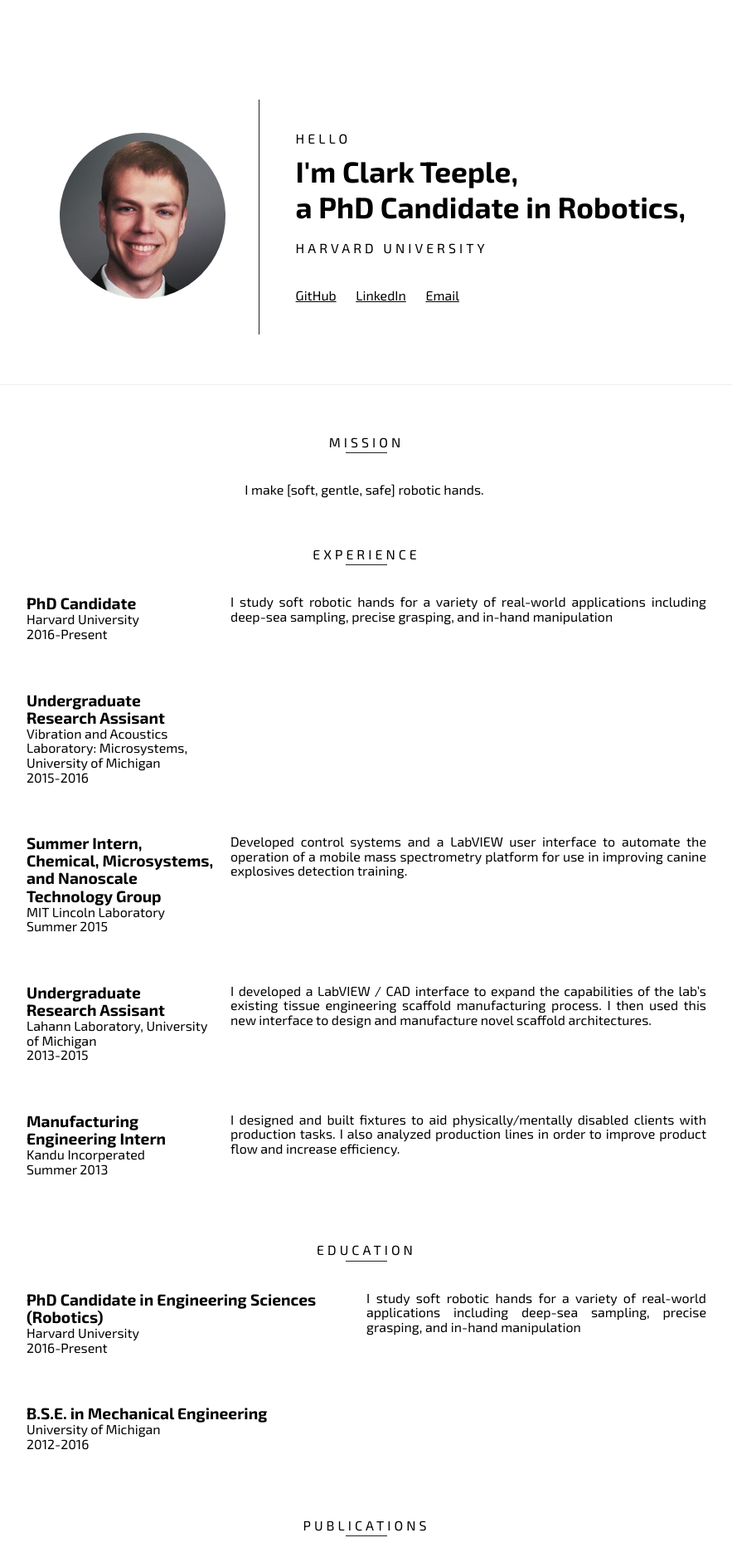
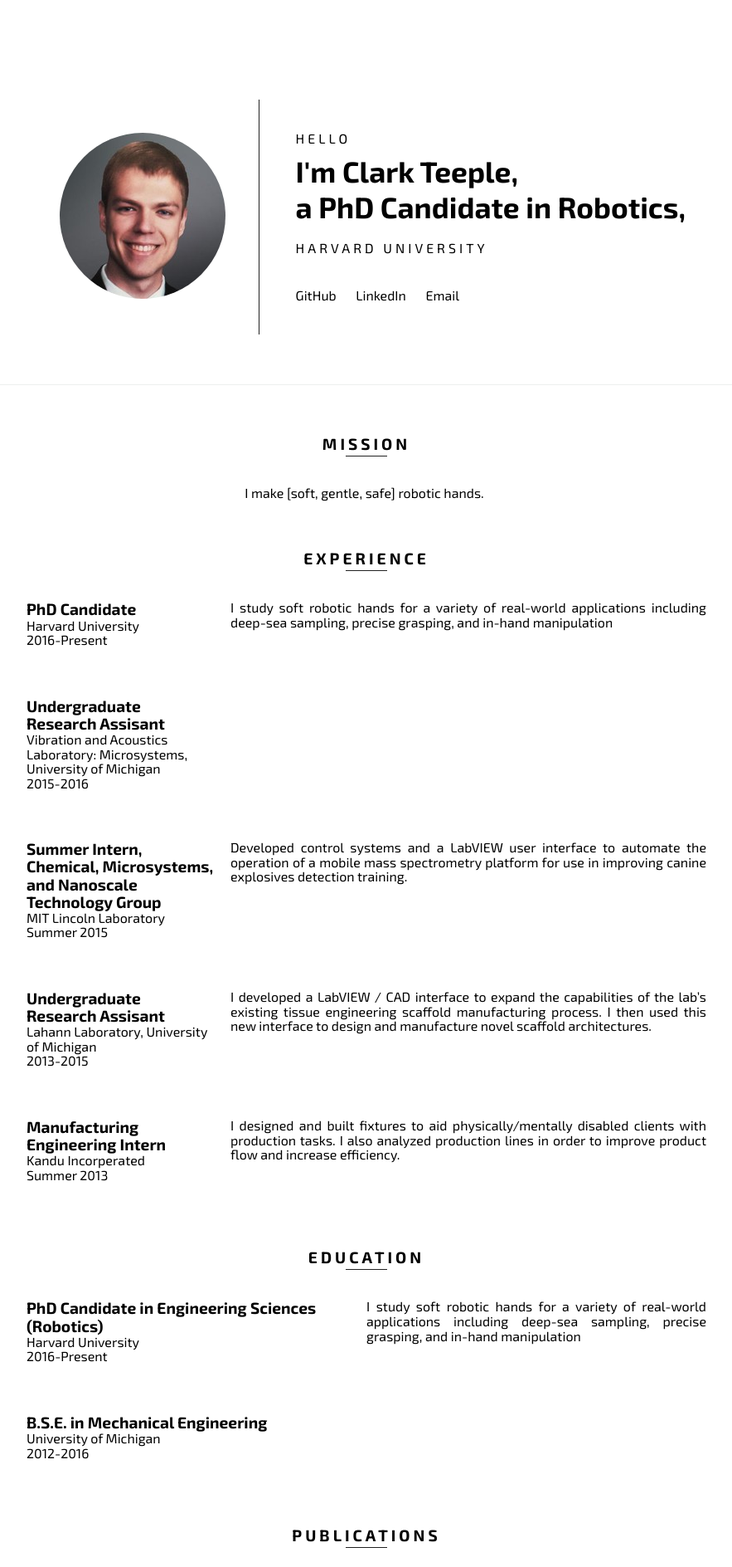
Before and after one commit to cbteeple/cbteeple.github.io, a Jekyll site: the page built from index.html, in a window 1280 px wide. Shown: the top 1888 px of the page at 83% size, without its empty margins (198-1081 px from the left). Built offline with Jekyll 4.4.1, drawn with Linux system fonts in a browser that asks for light colours.

Commit message:
updated some formatting

```diff
--- a/_includes/resume.html
+++ b/_includes/resume.html
@@ -37,7 +37,7 @@
 <dl class="publications">
     {% for pub in site.data.publications %}
         <dt>
-            <p class="title"><a href="{{pub.link}}">{{ pub.title }}</a></p>
+            <p class="title"><a target="_blank" href="{{pub.link}}">{{ pub.title }}</a></p>
             <p class="company">{{ pub.names }}</p>
             <p class="company">{{ pub.journal }} - {{pub.year}}</p>
         </dt>
--- a/_sass/_layout.scss
+++ b/_sass/_layout.scss
@@ -17,6 +17,8 @@ $max_page_width : 860px;
     margin-bottom: ($spacer * 2);
     text-align: center;
     position: relative;
+    font-weight: bold;
+    font-size: 1.2rem;
 
     &:after {
         content: '';
--- a/_sass/_resume.scss
+++ b/_sass/_resume.scss
@@ -71,6 +71,7 @@ dt, dd {
 a {
     color: black!important;
     background: rgba(66, 134, 244, 0);
+    text-decoration: none;
     transition: all linear .2s;
 
     &:hover {
```
